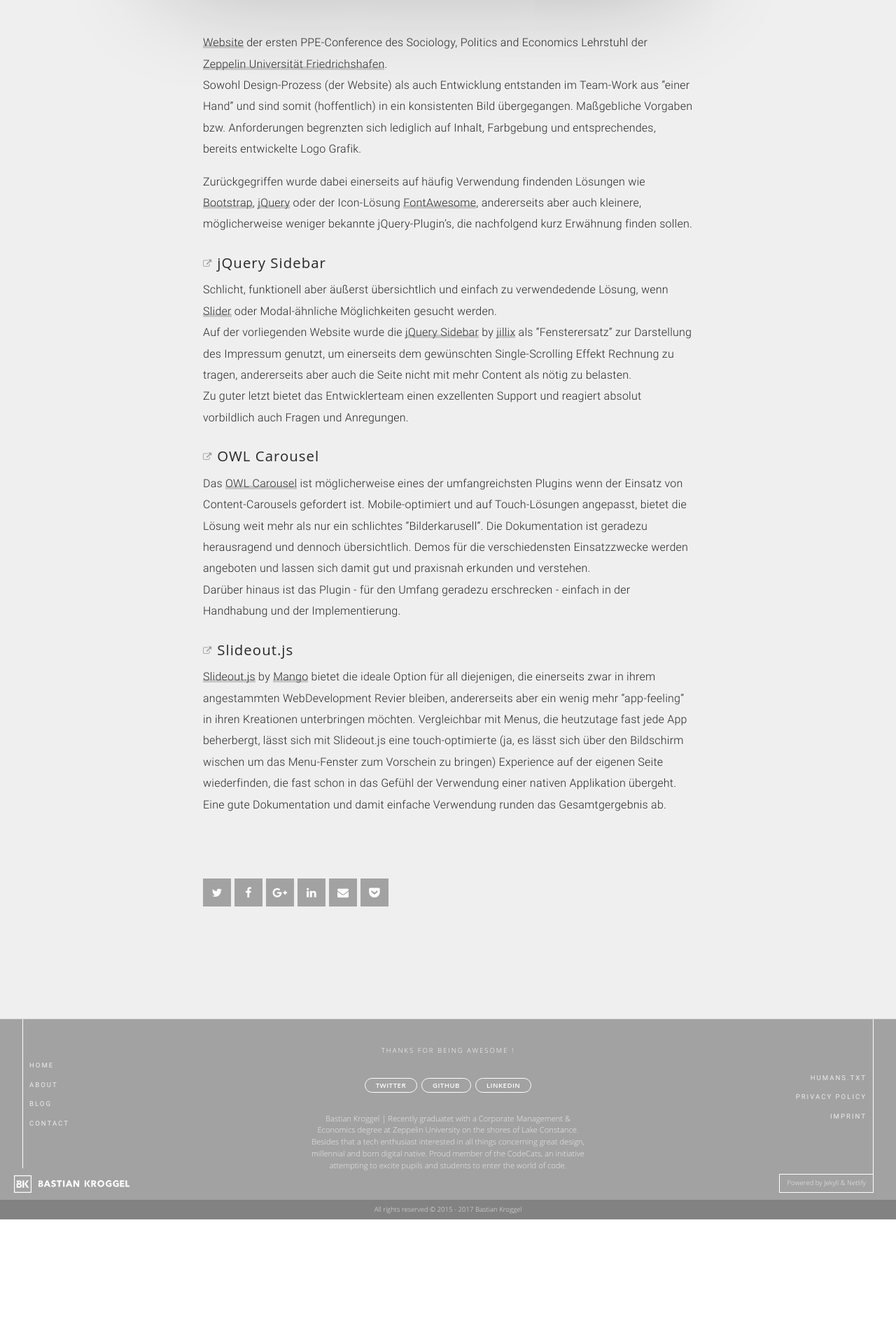
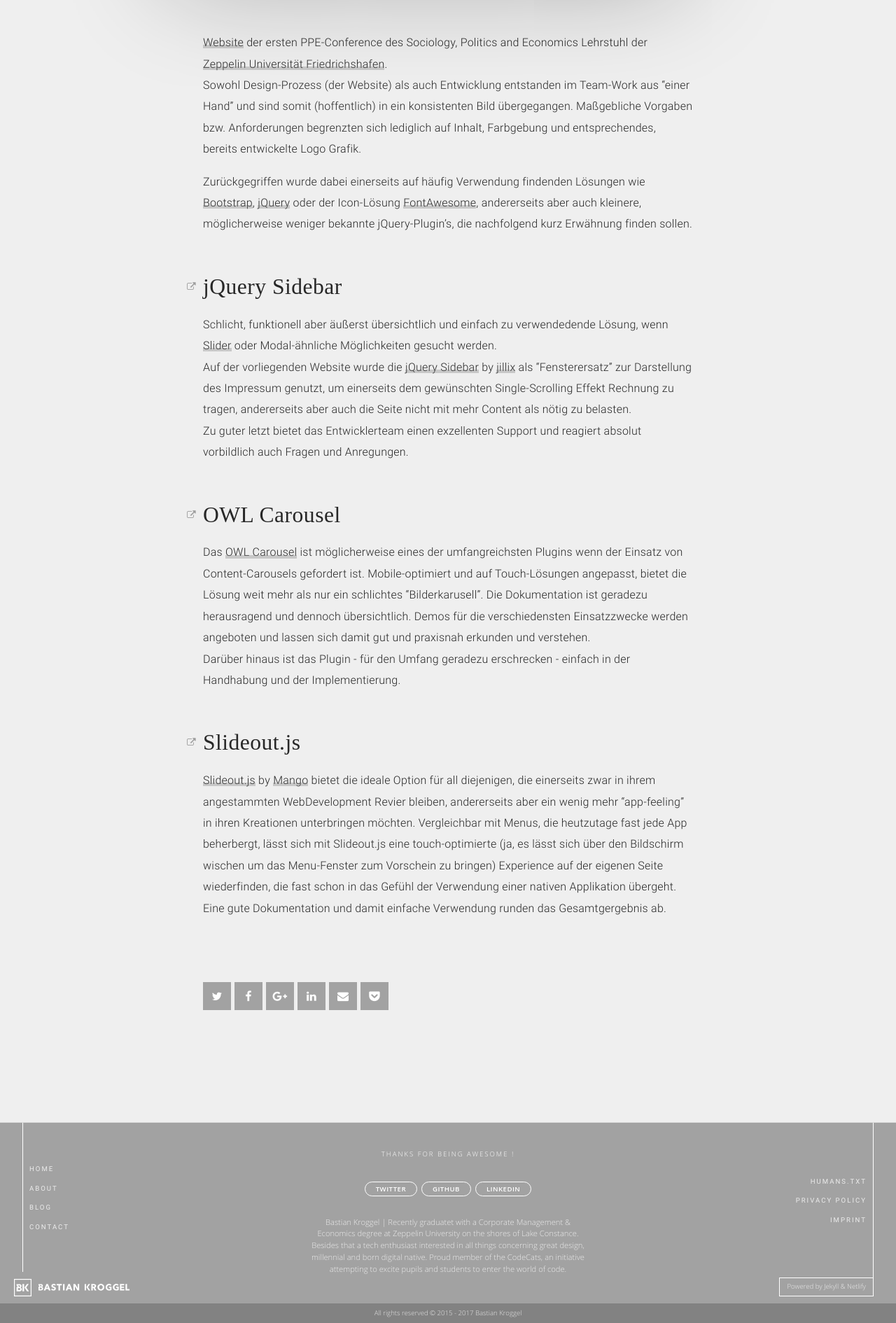
Before and after one commit to bkroggel/luzid, a Jekyll site: the page built from _posts/2015-12-23-ppe-conference.md, in a window 1280 px wide. Shown: the part 1148-3038 px from the top of the page at 70% size. Built offline with Jekyll 4.4.1, drawn with Linux system fonts in a browser that asks for light colours; nearby versions of some CDN libraries; some web fonts are replaced; before the commit the page ends 2890 px from its top, so only the background shows below that.

Commit message:
added new headings for article view

```diff
--- a/_sass/_typography_base.scss
+++ b/_sass/_typography_base.scss
@@ -201,3 +201,44 @@
   src: local('Roboto Bold Italic'), local('Roboto-BoldItalic'), url(https://fonts.gstatic.com/s/roboto/v16/t6Nd4cfPRhZP44Q5QAjcC4gp9Q8gbYrhqGlRav_IXfk.woff2) format('woff2');
   unicode-range: U+0000-00FF, U+0131, U+0152-0153, U+02C6, U+02DA, U+02DC, U+2000-206F, U+2074, U+20AC, U+2212, U+2215;
 }
+
+/* Frank Ruhl Libre */
+@font-face {
+  font-family: 'Frank Ruhl Libre';
+  font-style: normal;
+  font-weight: 300;
+  src: local('Frank Ruhl Libre Light'), local('FrankRuhlLibre-Light'), url(https://fonts.gstatic.com/s/frankruhllibre/v2/y8NWif61iD8Hg8bGAmxFPJmaVUYMOLqWGp24gx77Ju8.woff2) format('woff2');
+  unicode-range: U+0000-00FF, U+0131, U+0152-0153, U+02C6, U+02DA, U+02DC, U+2000-206F, U+2074, U+20AC, U+2212, U+2215;
+}
+
+@font-face {
+  font-family: 'Frank Ruhl Libre';
+  font-style: normal;
+  font-weight: 400;
+  src: local('Frank Ruhl Libre Regular'), local('FrankRuhlLibre-Regular'), url(https://fonts.gstatic.com/s/frankruhllibre/v2/yDLloNqBpFmakCImLv4OJmBqVY40gvEI-1ZS5GbhdpM.woff2) format('woff2');
+  unicode-range: U+0000-00FF, U+0131, U+0152-0153, U+02C6, U+02DA, U+02DC, U+2000-206F, U+2074, U+20AC, U+2212, U+2215;
+}
+
+@font-face {
+  font-family: 'Frank Ruhl Libre';
+  font-style: normal;
+  font-weight: 500;
+  src: local('Frank Ruhl Libre Medium'), local('FrankRuhlLibre-Medium'), url(https://fonts.gstatic.com/s/frankruhllibre/v2/y8NWif61iD8Hg8bGAmxFPNUXvG4rtPSpH5ZB3nH5Czk.woff2) format('woff2');
+  unicode-range: U+0000-00FF, U+0131, U+0152-0153, U+02C6, U+02DA, U+02DC, U+2000-206F, U+2074, U+20AC, U+2212, U+2215;
+}
+
+@font-face {
+  font-family: 'Frank Ruhl Libre';
+  font-style: normal;
+  font-weight: 700;
+  src: local('Frank Ruhl Libre Bold'), local('FrankRuhlLibre-Bold'), url(https://fonts.gstatic.com/s/frankruhllibre/v2/y8NWif61iD8Hg8bGAmxFPEItlVmVZw38lBle5sLqK80.woff2) format('woff2');
+  unicode-range: U+0000-00FF, U+0131, U+0152-0153, U+02C6, U+02DA, U+02DC, U+2000-206F, U+2074, U+20AC, U+2212, U+2215;
+}
+
+@font-face {
+  font-family: 'Frank Ruhl Libre';
+  font-style: normal;
+  font-weight: 900;
+  src: local('Frank Ruhl Libre Black'), local('FrankRuhlLibre-Black'), url(https://fonts.gstatic.com/s/frankruhllibre/v2/y8NWif61iD8Hg8bGAmxFPAQzl2c2QKF7vmwwJlAxb5g.woff2) format('woff2');
+  unicode-range: U+0000-00FF, U+0131, U+0152-0153, U+02C6, U+02DA, U+02DC, U+2000-206F, U+2074, U+20AC, U+2212, U+2215;
+}
--- a/_sass/blog/_blog-font.scss
+++ b/_sass/blog/_blog-font.scss
@@ -103,17 +103,12 @@
   h2,
   h2>a,
   h3,
-  h3>a,
-  h5,
-  h5>a,
-  h6,
-  h6>a,
-  span.title {
-    font-family: $sans-serif;
+  h3>a {
+    font-family: $heading;
   }
   h4,
   h4>a {
-    font-family: $serif;
+    font-family: $heading;
     border-bottom: none;
   }
   h1,
@@ -122,17 +117,21 @@
   h4,
   h5,
   h6 {
-    margin-bottom: 10px;
+    margin-bottom: 20px;
     + p {
       margin-top: 10px;
     }
     a:before {
-      content: "\f08e";
-      font-family: FontAwesome;
-      font-size: 0.6em;
-      vertical-align: middle;
-      margin-right: 7px;
-      opacity: 0.4;
+      @include media-query($small){
+        content: "\f08e";
+        font-family: FontAwesome;
+        font-size: 0.4em;
+        vertical-align: middle;
+        margin-right: 10px;
+        opacity: 0.4;
+        position: absolute;
+        right: 100%;
+      };
     }
     a:after {
       content: none;
@@ -236,14 +235,14 @@ pre {
 *+h4,
 *+h5,
 *+h6 {
-  margin-top: 25px;
+  margin-top: 55px;
 }
 
 .bk-blog-style h1,
 .bk-blog-style h1>a {
-  font-size: 1.575rem;
+  font-size: 1.875rem;
   font-weight: 400;
-  line-height: 1.4;
+  line-height: 1.2;
   letter-spacing: 0.035em;
   position: relative;
   width: 90%;
@@ -251,7 +250,7 @@ pre {
     font-size: 1.975rem;
   };
   @include media-query($medium){
-    font-size: 1.975rem;
+    font-size: 2.575rem;
   };
 }
 
@@ -274,9 +273,9 @@ pre {
 
 .bk-blog-style h2,
 .bk-blog-style h2>a {
-  font-size: 1.2rem;
+  font-size: 1.55rem;
   @include media-query($small){
-    font-size: 1.275rem;
+    font-size: 1.975rem;
   };
 }
 
@@ -289,26 +288,28 @@ pre {
   h3,
   h4,
   h5 {
-    width: 85%;
+    width: 90%;
     @include media-query($medium){
-      width: 75%;
+      width: 80%;
     };
   }
   h2,
   h2>a,
   h3,
-  h3>a {
+  h3>a,
+  h4,
+  h4>a {
     font-weight: 400;
-    line-height: 1.4;
-    letter-spacing: 0.05em;
+    line-height: 1.2em;
+    //letter-spacing: 0.05em;
   }
   h3,
   h3>a,
   h4,
   h4>a {
-    font-size: 1.05rem;
+    font-size: 1.35rem;
     @include media-query($small){
-      font-size: 0.95rem;
+      font-size: 1.55rem;
     };
   }
 }
@@ -323,6 +324,8 @@ span.title {
   letter-spacing: 0.05em;
   text-transform: uppercase;
   line-height: 2em;
+  font-family: $sans-serif;
+  margin-bottom: 0;
 }
 
 .bk-blog-style h6,
@@ -458,7 +461,7 @@ blockquote { //overwriting ukit
   li {
     line-height: 1.7em;
     &:before {
-      content: "-";
+      content: "–";
       display: inline-block;
       font-size: 1.2em;
       vertical-align: middle;
--- a/_sass/defaults.scss
+++ b/_sass/defaults.scss
@@ -11,6 +11,7 @@ $underline-color: $highlighted-color;
 
 $sans-serif: "Open Sans", "Source Sans Pro", "Helvetica Neue", Arial, sans-serif;
 $serif: "Charter", "Times New Roman", Times, serif;
+$heading: 'Frank Ruhl Libre', 'Times New Roman', serif;
 $reading: "Roboto", "Helvetica Neue", Arial, sans-serif;
 
 ::selection {
```
Also changed, not shown: _posts/2016-03-25-The-static-way-of-presenting-your-tweets.md (+1 -1 lines), _posts/2017-08-19-Test for new Blog.md (+1 -1 lines).
